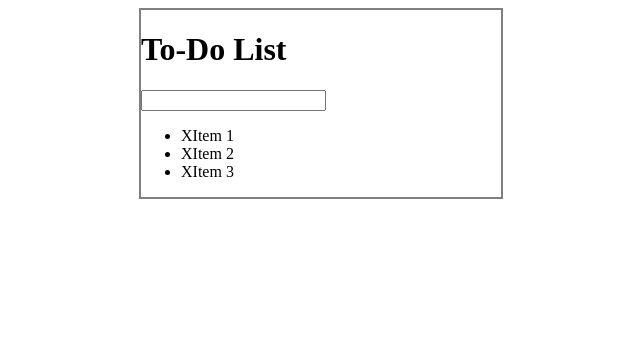
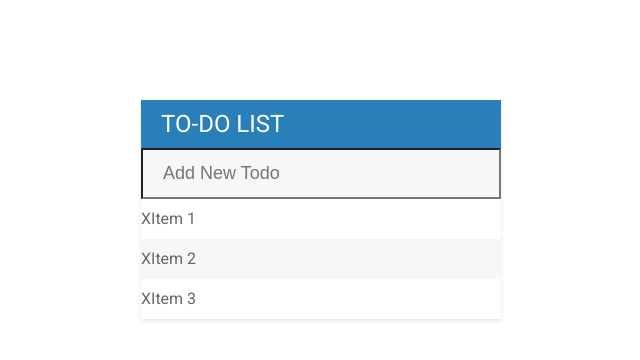
Before and after one commit to EJ686/Todo-List, a plain HTML site: page index.html in a window 1280 px wide. Shown: the whole page, without its empty margins (319-959 px from the left). Drawn offline with Linux system fonts and the light colour scheme.

Commit message:
Started styling the container and the lis

```diff
--- a/assets/css/style.css
+++ b/assets/css/style.css
@@ -1,10 +1,56 @@
+body {
+    font-family: 'Roboto', sans-serif;
+}
+
+h1 {
+    background: #2980b9;
+    color: white;
+    margin: 0;
+    padding: 10px 20px;
+    text-transform: uppercase;
+    font-size: 24px;
+    font-weight: normal;
+}
+
 #container {
-    border: 2px solid gray;
     width: 360px;
-    margin: 0 auto;
+    margin: 100px auto;
+    background: #f7f7f7;
+    box-shadow: 0 2px 4px rgba(0,0,0,0.1);
 }
 
 .completed {
     color: gray;
     text-decoration: line-through;
 }
+
+ul {
+    list-style: none;
+    margin: 0;
+    padding: 0;
+}
+
+li {
+    background: #fff;
+    height: 40px;
+    line-height: 40px;
+    color: #666;
+}
+
+li:nth-child(2n) {
+    background: #f7f7f7;
+}
+
+input {
+    font-size: 18px;
+    background: #f7f7f7;
+    width: 100%;
+    padding: 13px 13px 13px 20px;
+    box-sizing: border-box;
+}
+
+input:focus {
+    background: white;
+    border: 3px solid #2980b9;
+    outline: none;
+}
--- a/index.html
+++ b/index.html
@@ -5,12 +5,13 @@
     <meta name="viewport" content="width=device-width, initial-scale=1.0">
     <meta http-equiv="X-UA-Compatible" content="ie=edge">
     <title>Simple Todo</title>
+    <link href="https://fonts.googleapis.com/css?family=Roboto:400,500,700" rel="stylesheet">
     <link rel="stylesheet" href="assets/css/style.css">
 </head>
 <body>
     <div id="container">
         <h1>To-Do List</h1>
-        <input type="text">
+        <input type="text" placeholder="Add New Todo">
         <ul>
             <li><span>X</span>Item 1</li>
             <li><span>X</span>Item 2</li>
```
